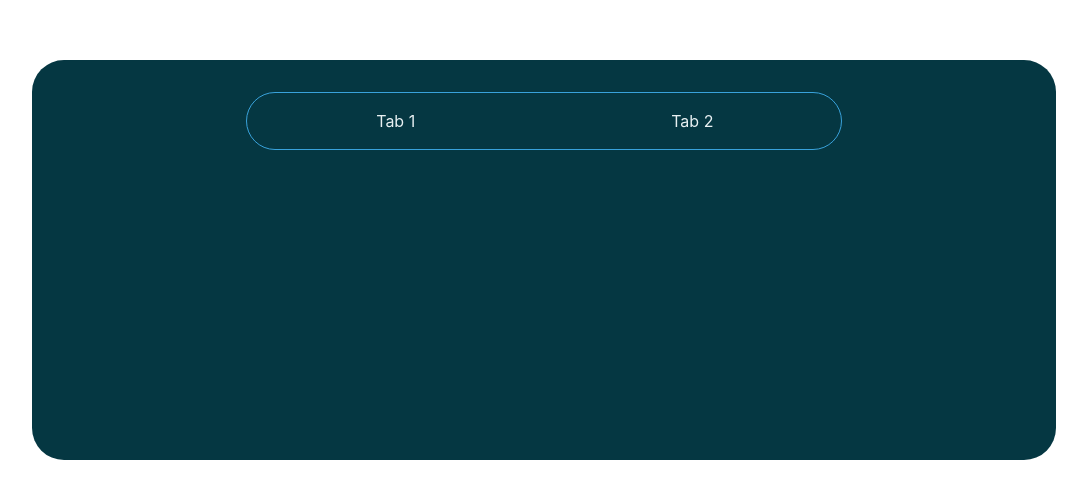
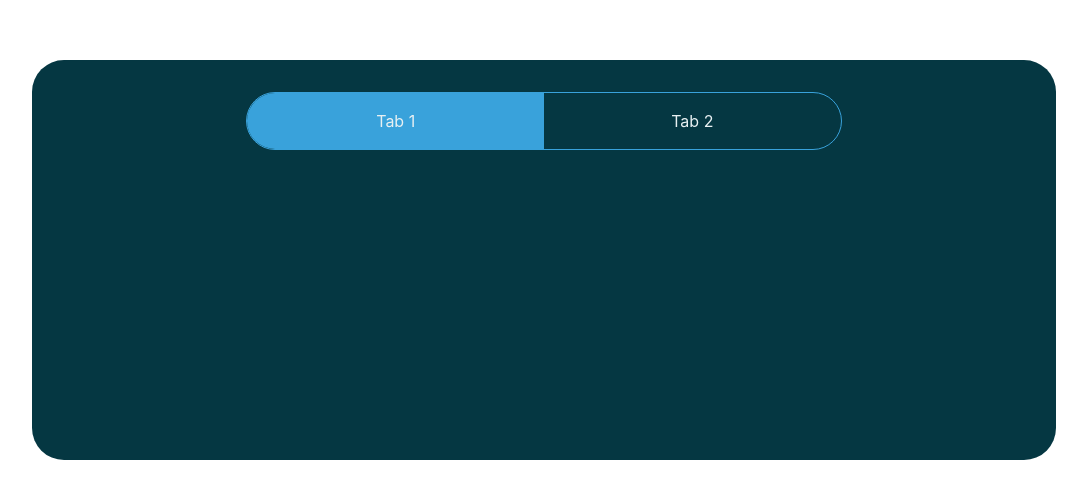
Before and after one commit to adarraji/react-table, a React (Create React App) app: page / in a window 1280 px wide. Shown: the part 396-894 px from the top of the page, without its empty margins (96-1183 px from the left). Built offline with nearby package versions, Linux system fonts and the light colour scheme.

Commit message:
Added conditions to set className based onactiveTab

```diff
--- a/src/components/Tabs.js
+++ b/src/components/Tabs.js
@@ -5,8 +5,8 @@ const Tabs = ({ activeTab }) => {
         <div className="Tabs">
             {/* Tab Nav*/}
             <ul className="tab-nav">
-                <li>Tab 1</li>
-                <li>Tab 2</li>
+                <li className={activeTab === "tab1" ? "active" : ""}>Tab 1</li>
+                <li className={activeTab === "tab2" ? "active" : ""}>Tab 2</li>
             </ul>
             <div className="tab-content">
                 {/* content will be here*/}
```
